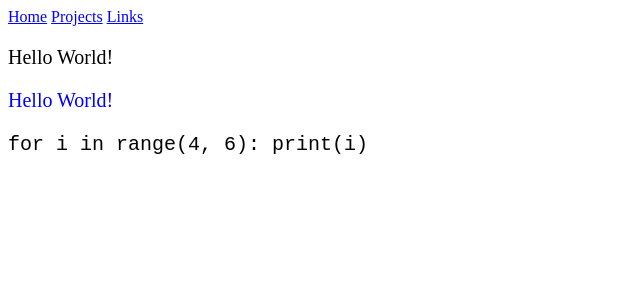
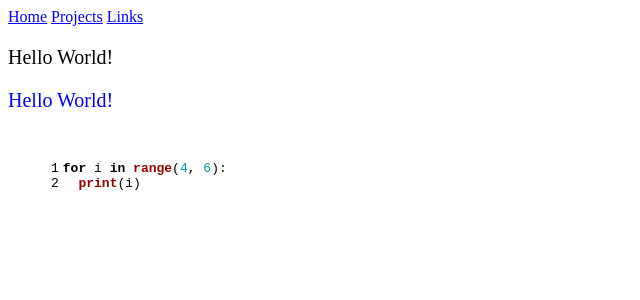
Before and after one commit to CategorIAN/categorian.github.io, a Jekyll site: the page built from projects/practice.md, in a window 1280 px wide. Shown: the top 300 px of the page, without its empty margins (0-640 px from the left). Built offline with Jekyll 4.4.1, drawn with Linux system fonts in a browser that asks for light colours.

Commit message:
Update practice.md

```diff
--- a/projects/practice.md
+++ b/projects/practice.md
@@ -7,7 +7,7 @@ layout: practice
 
 <a>Hello World!</a>
 
-<code>
+{% highlight python linenos %}
 for i in range(4, 6):
   print(i)
-</code>
+{% endhighlight %}
```
